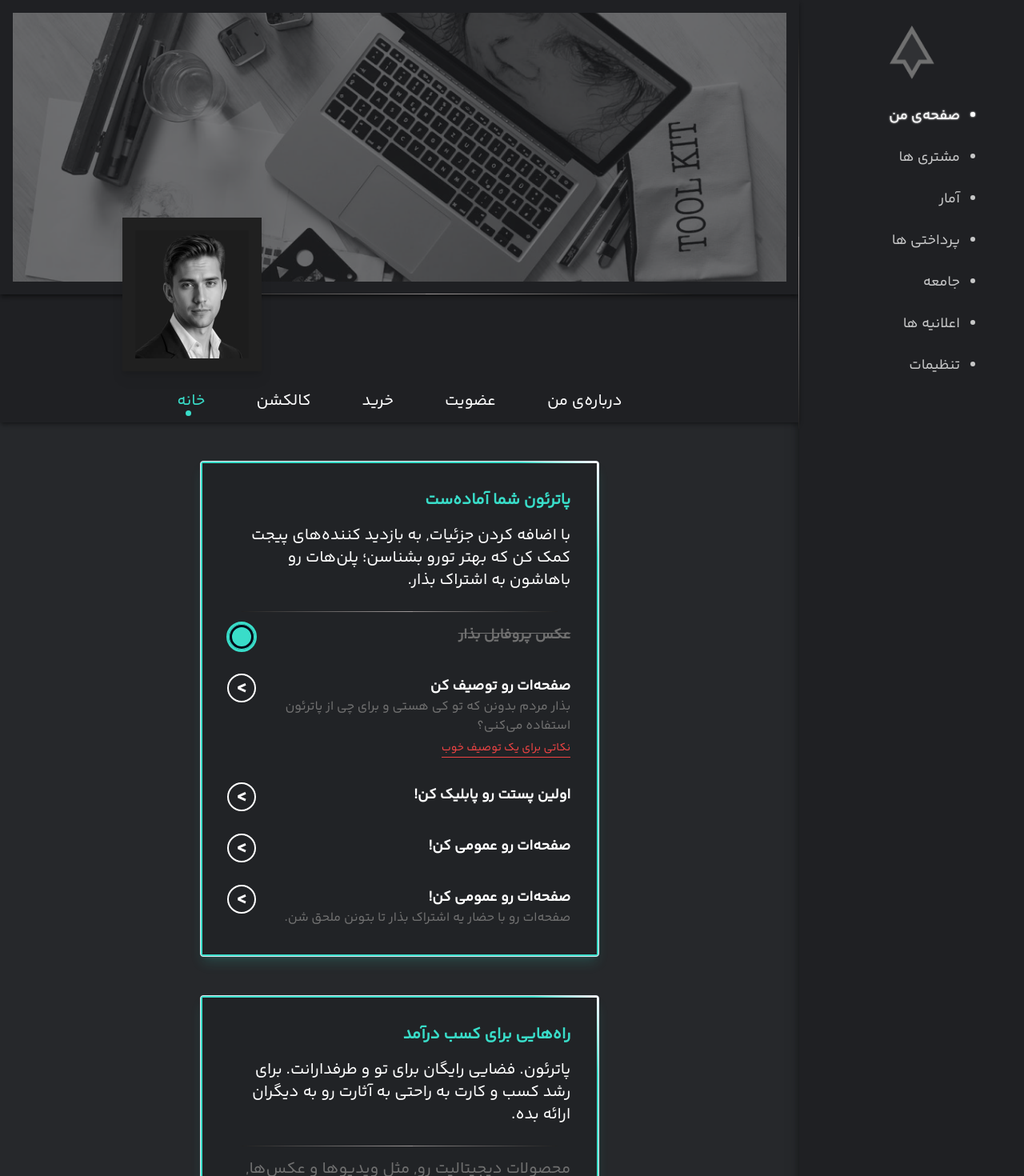
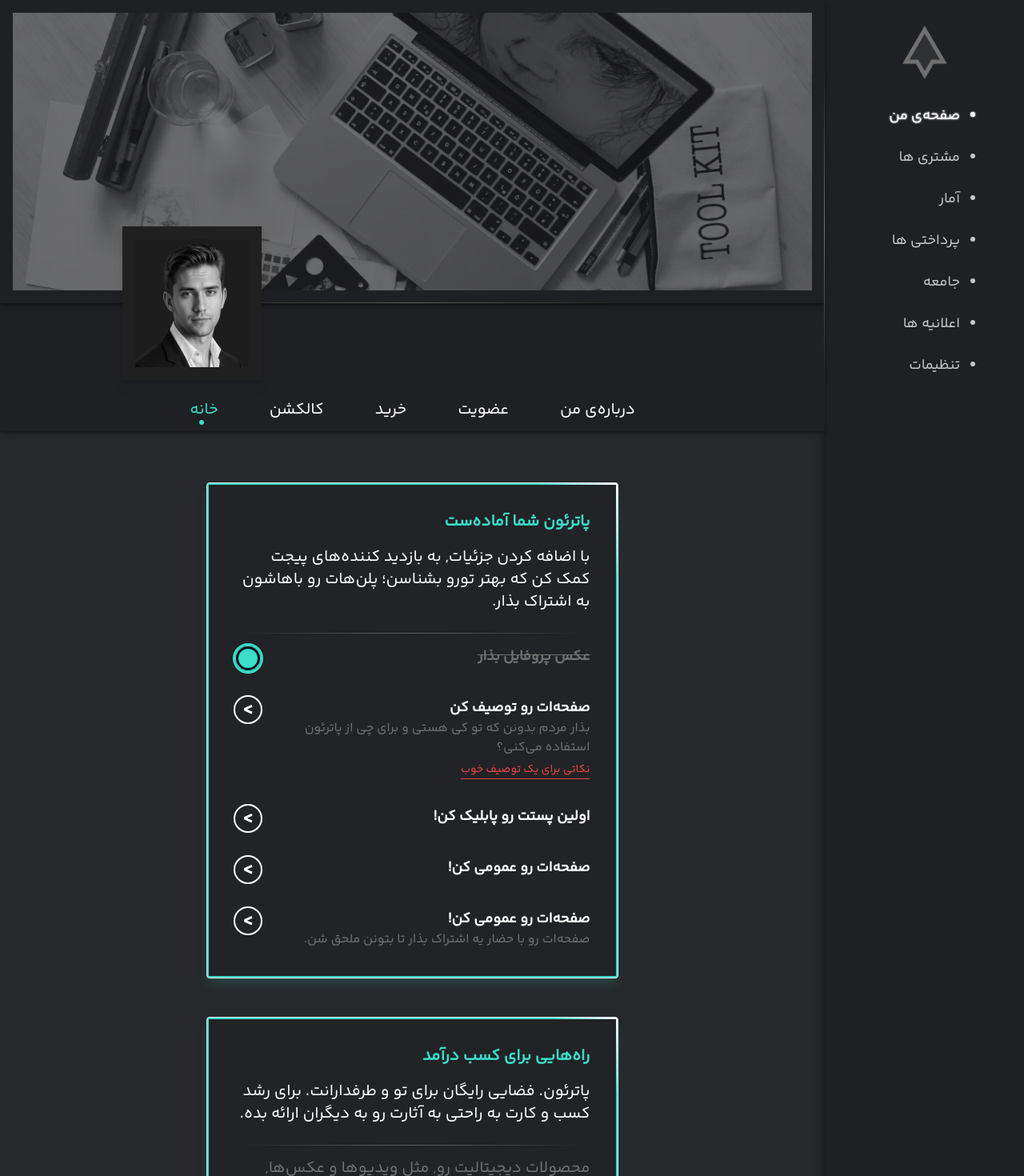
Before and after one commit to kolako54/shaya, a React (Vite) app: page /creator in a window 1280 px wide. Shown: the top 1470 px of the page at 80% size. Built offline with nearby package versions, Linux system fonts and the light colour scheme.

Commit message:
fix: fix borders

```diff
--- a/src/features/Creator-dashboard/components/CreatorHeader.tsx
+++ b/src/features/Creator-dashboard/components/CreatorHeader.tsx
@@ -6,10 +6,10 @@ export const CreatorHeader = () => {
   return (
     <>
       <div className="relative z-10 bg-secondary-color p-4 shadow-md shadow-black/40 ">
-        <div className=" border-gradient-l absolute bottom-0 left-1/4 w-1/3 sm:left-1/4  sm:w-1/3  " />
-        <div className=" border-gradient-r  absolute bottom-0 right-1/4 w-1/3 sm:right-[8.4rem]  sm:w-1/3  " />
-        <div className=" border-gradient-t absolute right-0 top-[12rem]  hidden h-[18rem] w-[1px] translate-y-[-50%] bg-white sm:block" />
-        <div className=" border-gradient-b absolute right-0 top-[26rem]  hidden h-[15rem] w-[1px] translate-y-[-50%] bg-white sm:block" />
+        <div className=" border-gradient-l absolute bottom-0 left-1/4 w-1/3 sm:left-1/4  sm:w-1/4  " />
+        <div className=" border-gradient-r  absolute bottom-0 right-1/4 w-1/3 sm:right-1/4  sm:w-1/4  " />
+        <div className=" border-gradient-t absolute right-0 top-1/2  hidden h-1/2 w-[1px] translate-y-[-50%] bg-primary-text sm:block " />
+        <div className=" border-gradient-b absolute right-0 top-full hidden h-1/2 w-[1px] translate-y-[-50%] bg-primary-text  sm:block" />
         <img
           className="w-full object-cover  opacity-40  grayscale lg:max-h-[25rem]"
           src="/images/profile-background.png"
--- a/src/features/Creator-dashboard/components/CreatorSidebar.tsx
+++ b/src/features/Creator-dashboard/components/CreatorSidebar.tsx
@@ -8,7 +8,7 @@ export const CreatorSidebar = () => {
 
   return (
     <>
-      <div className="hidden min-h-full basis-[18rem] flex-col items-end bg-secondary-color pl-4  pr-10 shadow-lg shadow-black/60 sm:flex lg:px-20 ">
+      <div className="hidden flex-col items-end bg-secondary-color pl-4 pr-10  shadow-lg shadow-black/60 sm:flex lg:px-20 ">
         <img
           className="w-14 self-center py-8"
           src="/icons/main logo.png"
--- a/src/features/Creator-dashboard/components/Home.tsx
+++ b/src/features/Creator-dashboard/components/Home.tsx
@@ -13,8 +13,8 @@ export const Home = () => {
           بشناسن؛ پلن‌هات رو باهاشون به اشتراک بذار.
         </CardDescription>
         <div className="relative">
-          <div className="border-gradient-r absolute right-4 w-1/2  2xl:right-0" />
-          <div className="border-gradient-l absolute left-4 w-1/2 2xl:left-0" />
+          <div className="border-gradient-l absolute right-1/2 w-1/2 sm:w-1/2" />
+          <div className="border-gradient-r absolute left-1/2 w-1/2 sm:w-1/2" />
         </div>
         <CardContent className="d-rtl mx-0 mt-10 flex flex-col gap-8 p-0 text-lg font-bold text-white">
           <div className="flex justify-between gap-4">
@@ -72,8 +72,8 @@ export const Home = () => {
           راحتی به آثارت رو به دیگران ارائه بده.
         </CardDescription>
         <div className="relative">
-          <div className="border-gradient-r absolute right-4 w-1/2  2xl:right-0" />
-          <div className="border-gradient-l absolute left-4 w-1/2 2xl:left-0" />
+          <div className="border-gradient-l absolute right-1/2 w-1/2 sm:w-1/2 " />
+          <div className="border-gradient-r absolute left-1/2 w-1/2 sm:w-1/2 " />
         </div>
         <p className="mt-10 text-xl text-primary-text">
           محصولات دیجیتالیت رو, مثل ویدیوها و عکس‌ها, مستقیما روی پاترئون به
--- a/src/features/Creator-dashboard/containers/CreatorPage.tsx
+++ b/src/features/Creator-dashboard/containers/CreatorPage.tsx
@@ -5,10 +5,10 @@ import { CreatorSidebar } from "../components/CreatorSidebar";
 
 export const CreatorPage = () => {
   return (
-    <div className="min-h-screen sm:flex sm:overflow-x-clip ">
+    <div className="min-h-screen sm:flex  sm:overflow-x-clip ">
       <div className="grow">
         <CreatorHeader />
-        <div className="mt-12">
+        <div className="mt-16">
           <Outlet />
         </div>
       </div>
--- a/src/styles/index.css
+++ b/src/styles/index.css
@@ -145,15 +145,15 @@
   .border-gradient-t {
     background-image: linear-gradient(
       to top,
-      rgb(160, 154, 154),
-      rgba(33, 33, 33, 1)
+      rgba(117, 113, 113, 0.2),
+      rgb(33, 33, 33)
     );
   }
   .border-gradient-b {
     background-image: linear-gradient(
       to bottom,
-      rgb(160, 154, 154),
-      rgb(33, 33, 33, 1)
+      rgba(117, 113, 113, 0.2),
+      rgb(33, 33, 33)
     );
   }
   .border-gradient-l {
@@ -161,8 +161,8 @@
     height: 1px;
     background-image: linear-gradient(
       to left,
-      rgb(160, 154, 154),
-      rgb(33, 33, 33, 1)
+      rgba(117, 113, 113, 0.8),
+      rgb(33, 33, 33)
     );
   }
   .border-gradient-r {
@@ -170,8 +170,8 @@
     height: 1px;
     background-image: linear-gradient(
       to right,
-      rgb(160, 154, 154),
-      rgb(33, 33, 33, 1)
+      rgba(117, 113, 113, 0.8),
+      rgb(33, 33, 33)
     );
   }
 
```
